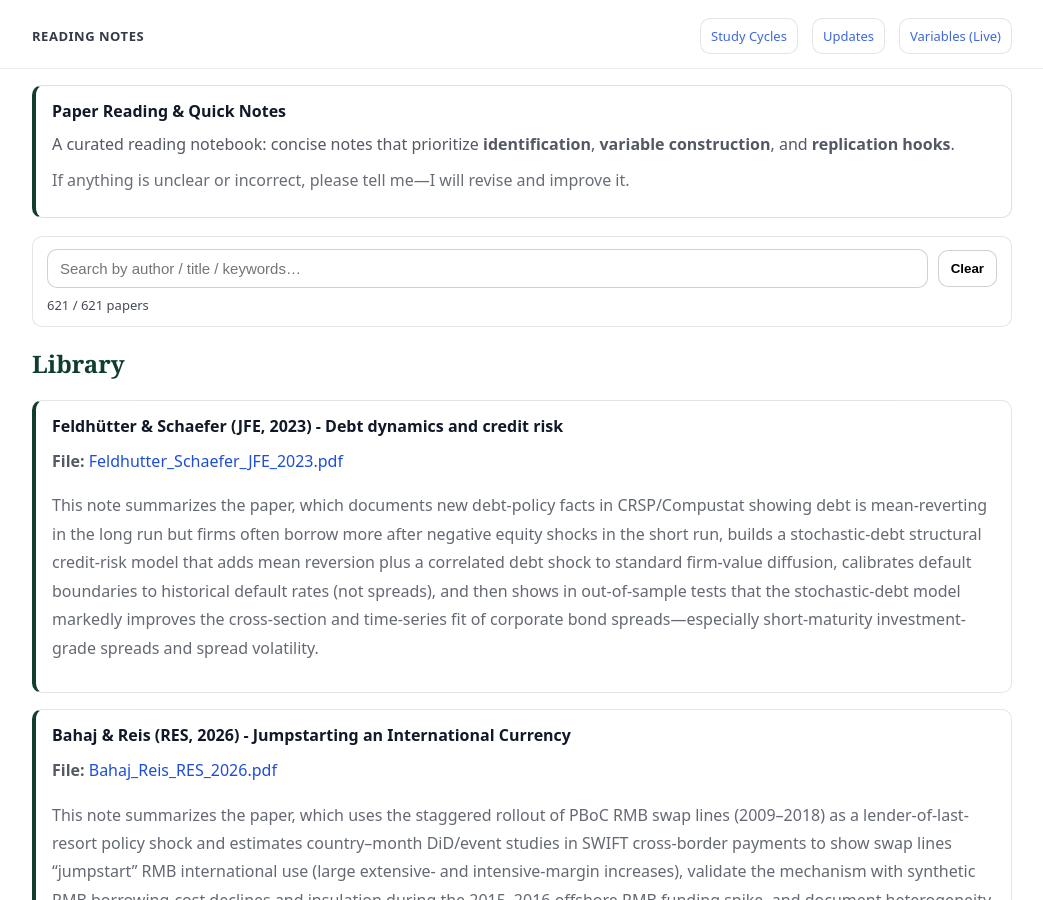
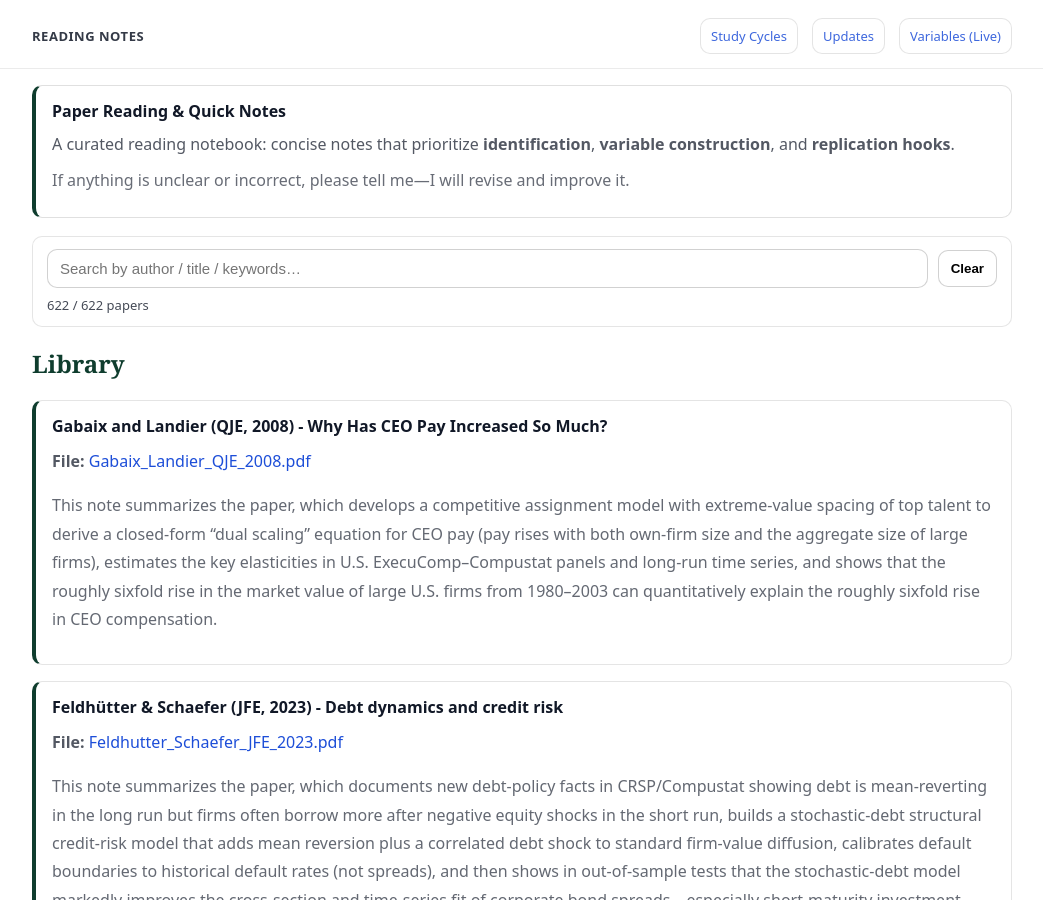
Before and after one commit to yaxinzn/study-archive, a Jekyll site: the page built from reading/index.md, in a window 1280 px wide and 900 px high. Shown: the whole window, without its empty margins (118-1161 px from the left). Built offline with Jekyll 4.4.1, drawn with Linux system fonts in a browser that asks for light colours.

Commit message:
Reading: add/update Gabaix_Landier_QJE_2008.pdf

```diff
--- a/_data/reading.yml
+++ b/_data/reading.yml
@@ -1,3 +1,7 @@
+- title: "Gabaix and Landier (QJE, 2008) - Why Has CEO Pay Increased So Much?"
+  file: "Gabaix_Landier_QJE_2008.pdf"
+  desc: "This note summarizes the paper, which develops a competitive assignment model with extreme-value spacing of top talent to derive a closed-form “dual scaling” equation for CEO pay (pay rises with both own-firm size and the aggregate size of large firms), estimates the key elasticities in U.S. ExecuComp–Compustat panels and long-run time series, and shows that the roughly sixfold rise in the market value of large U.S. firms from 1980–2003 can quantitatively explain the roughly sixfold rise in CEO compensation."
+
 - title: "Feldhütter & Schaefer (JFE, 2023) - Debt dynamics and credit risk"
   file: "Feldhutter_Schaefer_JFE_2023.pdf"
   desc: "This note summarizes the paper, which documents new debt-policy facts in CRSP/Compustat showing debt is mean-reverting in the long run but firms often borrow more after negative equity shocks in the short run, builds a stochastic-debt structural credit-risk model that adds mean reversion plus a correlated debt shock to standard firm-value diffusion, calibrates default boundaries to historical default rates (not spreads), and then shows in out-of-sample tests that the stochastic-debt model markedly improves the cross-section and time-series fit of corporate bond spreads—especially short-maturity investment-grade spreads and spread volatility."
```
Also changed, not shown: 1 other file.
